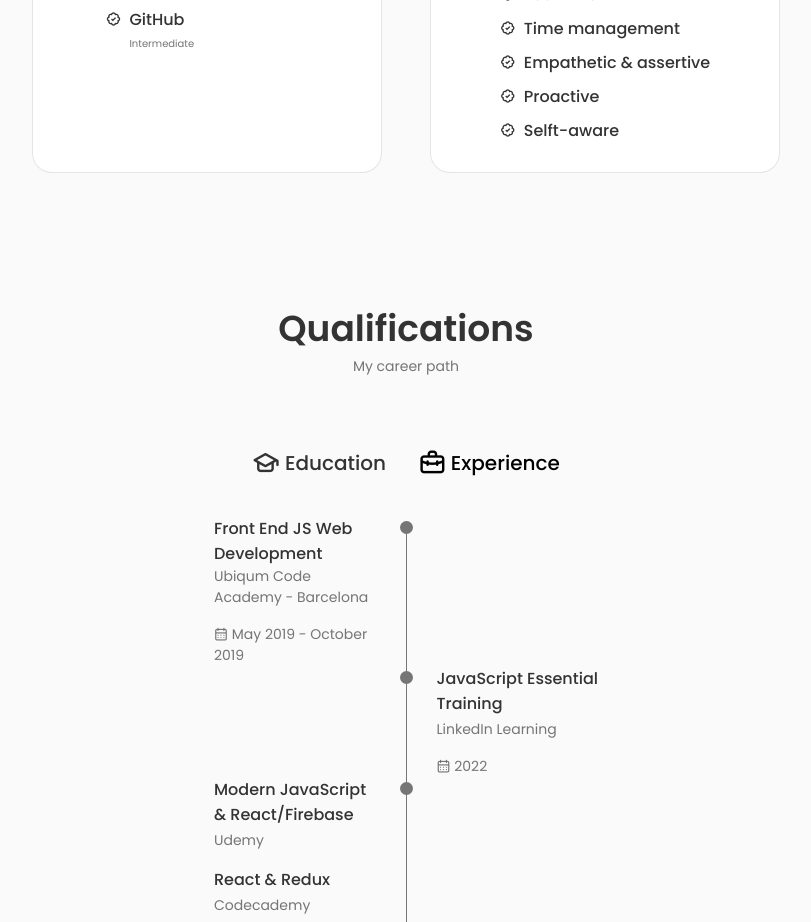
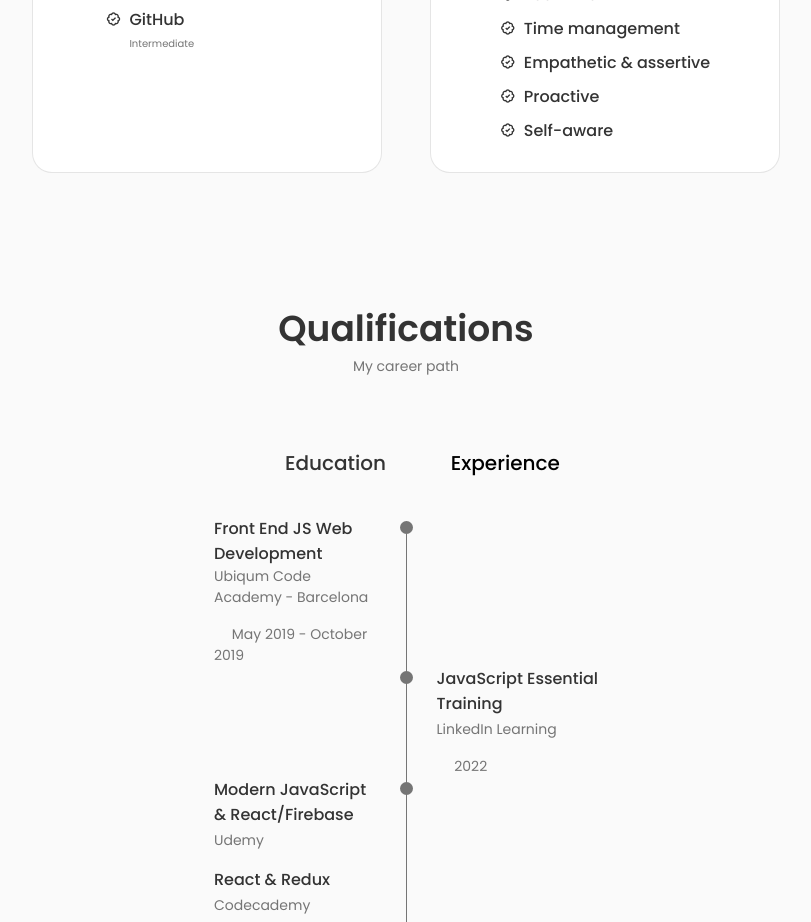
Before and after one commit to simoncriado/Simon-Portfolio, a React (Create React App) app: page / in a window 1280 px wide. Shown: the part 2340-3262 px from the top of the page, without its empty margins (234-1045 px from the left). Built offline with nearby package versions, Linux system fonts and the light colour scheme.

Commit message:
typo fix

```diff
--- a/src/components/skills/Soft.jsx
+++ b/src/components/skills/Soft.jsx
@@ -51,7 +51,7 @@ const Soft = () => {
             <i className="bx bx-badge-check"></i>
 
             <div>
-              <h3 className="skills__name">Selft-aware</h3>
+              <h3 className="skills__name">Self-aware</h3>
             </div>
           </div>
         </div>
```
